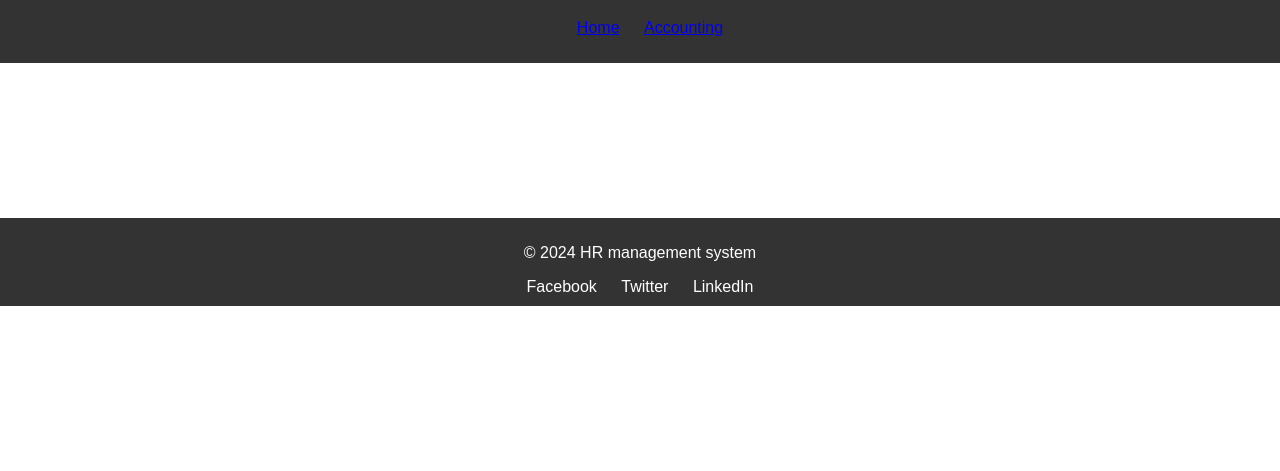
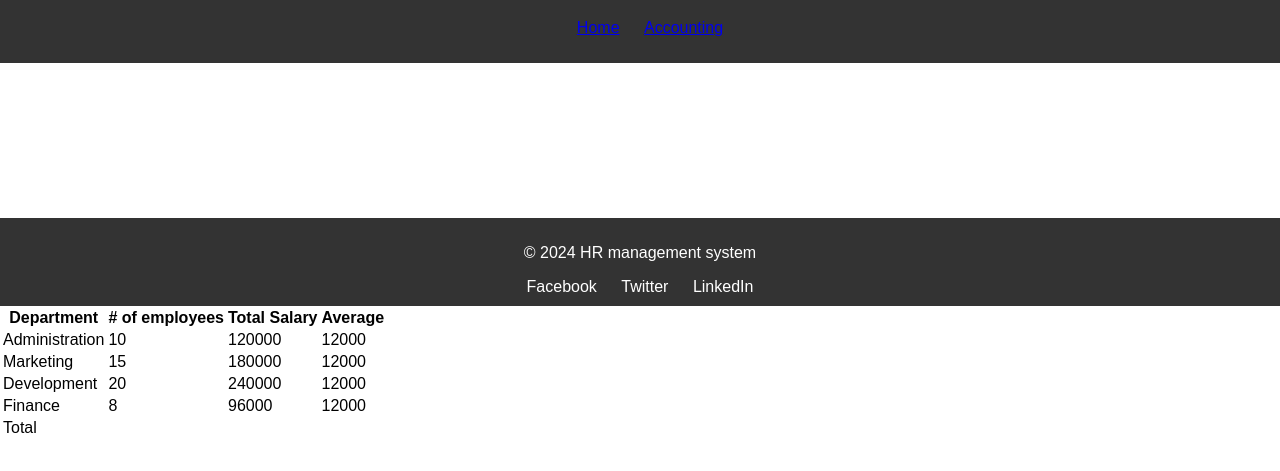
Before and after one commit to Makarem12/HR-management-system, a plain HTML site: page accounting.html in a window 1280 px wide. Shown: the part 71-542 px from the top of the page. Drawn offline with Linux system fonts and the light colour scheme.

Commit message:
new branch added

```diff
--- a/accounting.html
+++ b/accounting.html
@@ -7,6 +7,8 @@
     <link rel="stylesheet" href="style.css">
 </head>
 <body>
+    <script src="accounting.js"></script>
+    <script src="app.js"></script>
     <header>
         <h1>HR management system</h1>
         <nav>
@@ -18,13 +20,24 @@
     </header>
 
     <main id="accountingInfo">
-        <!-- JavaScript will populate this section -->
+
+
+        <!-- <table border="1" id="table" align="center" width="650px">
+            <tr id="tr">
+                <th id="th1">Department</th>
+                <th id="th2"># of employee</th>
+                <th id="th3">Total salary</th>
+                <th id="th4">Average</th>
+            </tr>
+        </table>  -->
     </main>
+<!-- Example of the footer element with ID 'footer' -->
+<div id="footer"></div>
 
-    <footer>
+    <footer id="footer">
         <p>&copy; 2024 HR management system</p>
         <div class="social-media-links">
-            <!-- Add your social media icons/links here -->
+
             <a href="#" target="_blank">Facebook</a>
             <a href="#" target="_blank">Twitter</a>
             <a href="#" target="_blank">LinkedIn</a>
--- /dev/null
+++ b/accounting.js
@@ -0,0 +1,51 @@
+// I used static Info cause the dynamic from the form did not work
+const departments = [
+    { name: 'Administration', employees: 10, totalSalary: 120000, averageSalary: 12000 },
+    { name: 'Marketing', employees: 15, totalSalary: 180000, averageSalary: 12000 },
+    { name: 'Development', employees: 20, totalSalary: 240000, averageSalary: 12000 },
+    { name: 'Finance', employees: 8, totalSalary: 96000, averageSalary: 12000 }
+  ];
+
+
+  function renderTable() {
+    const table = document.createElement('table');
+    const thead = document.createElement('thead');
+    const tbody = document.createElement('tbody');
+    const tfoot = document.createElement('tfoot');
+    const headerRow = document.createElement('tr');
+    ['Department', '# of employees', 'Total Salary', 'Average'].forEach(header => {
+      const th = document.createElement('th');
+      th.textContent = header;
+      headerRow.appendChild(th);
+    });
+    thead.appendChild(headerRow);
+    table.appendChild(thead);
+
+
+    departments.forEach(department => {
+      const row = document.createElement('tr');
+      ['name', 'employees', 'totalSalary', 'averageSalary'].forEach(key => {
+        const cell = document.createElement('td');
+        cell.textContent = department[key];
+        row.appendChild(cell);
+      });
+      tbody.appendChild(row);
+    });
+    table.appendChild(tbody);
+
+
+    const footerRow = document.createElement('tr');
+    ['Total', '', '', ''].forEach(footerValue => {
+      const td = document.createElement('td');
+      td.textContent = footerValue;
+      footerRow.appendChild(td);
+    });
+    tfoot.appendChild(footerRow);
+    table.appendChild(tfoot);
+
+
+    document.body.appendChild(table);
+  }
+
+
+  window.onload = renderTable;
--- a/app.js
+++ b/app.js
@@ -1,4 +1,6 @@
-
+// array contains all employee data
+const Alldata=[]
+// bult blueprint constructor
 function Employee(id, fullName, department, level) {
     this.id = id;
     this.fullName = fullName;
@@ -7,8 +9,9 @@ function Employee(id, fullName, department, level) {
     this.imageURL = "/home/makarem/HR-management-system/human-resource-management-hr-team-building-and-recruitment-concept-on-blurred-background-TDG9FJ.jpg";
 
     this.salary = this.calculateSalary();
+    Alldata.push(this)
 }
-
+//calculate the MIN && MaX of the salary adapting to the level
 Employee.prototype.calculateSalary = function () {
     const levelTable = {
         Senior: { min: 1500, max: 2000 },
@@ -21,12 +24,12 @@ Employee.prototype.calculateSalary = function () {
     const maxSalary = levelTable[level].max;
 
     const randomSalary = Math.floor(Math.random() * (maxSalary - minSalary + 1)) + minSalary;
-    const netSalary = randomSalary - (randomSalary * 0.075); // 7.5% tax
+    const netSalary = randomSalary - (randomSalary * 0.075);
 
     return netSalary;
 };
 
-
+//appending fullname & the salary inside div
 Employee.prototype.render = function () {
     const employeeInfoContainer = document.getElementById("employeeInfo");
 
@@ -37,9 +40,11 @@ Employee.prototype.render = function () {
     `;
 
     employeeInfoContainer.appendChild(employeeDiv);
+    // localStorage.this.fullName
+    // localStorage.this.salary.toFixed(2)
 };
 
-
+//Nested objects contain static employee Info
 const employees = [
     new Employee(1000, "Ghazi Samer", "Administration", "Senior"),
     new Employee(1001, "Lana Ali", "Finance", "Senior"),
@@ -50,17 +55,12 @@ const employees = [
     new Employee(1006, "Hadi Ahmad", "Finance", "Mid-Senior"),
 ];
 
-
+//function to iterate each employee (it is like a loop)
 employees.forEach(employee => {
     employee.render();
 });
-
+//function generate IDs
    const container = document.getElementById('employeeCardsContainer');
-
-
-
-
-
 function generateEmployeeID() {
     return Math.floor(1000 + Math.random() * 9000);
 }
@@ -74,6 +74,7 @@ function addEmployee() {
     const employeeID = generateEmployeeID();
 
 
+
     const employee = {
         id: employeeID,
         name: name,
@@ -83,7 +84,7 @@ function addEmployee() {
 
 
     renderEmployeeCard(employee);
-
+saveData(Alldata)
 
     document.getElementById('employeeForm').reset();
 }
@@ -107,3 +108,8 @@ function renderEmployeeCard(employee) {
 
     container.appendChild(card);
 }
+function saveData(data){
+    let stringArr = JSON.stringify(data);
+   localStorage.setItem("Employee" ,stringArr)
+ Alldata.push(stringArr)
+ }
```
Also changed, not shown: index.html (+3 -2 lines).
